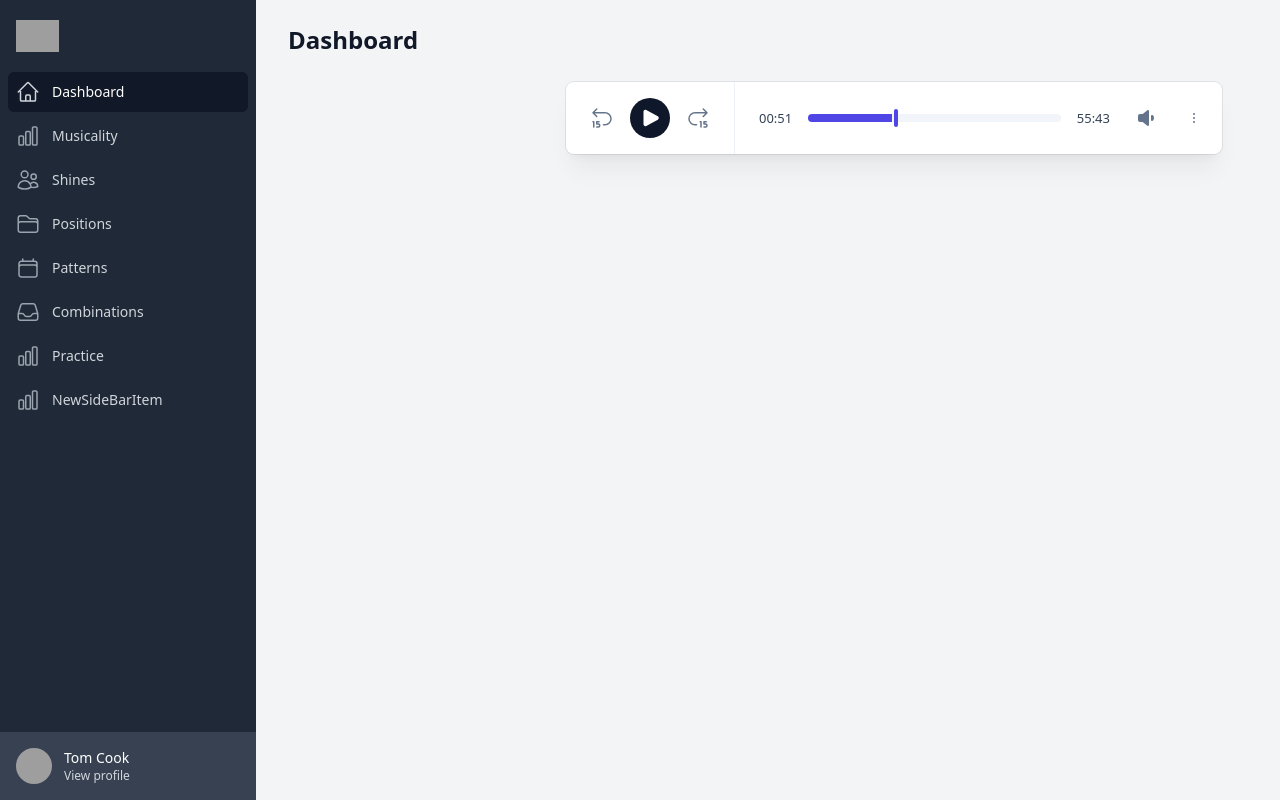
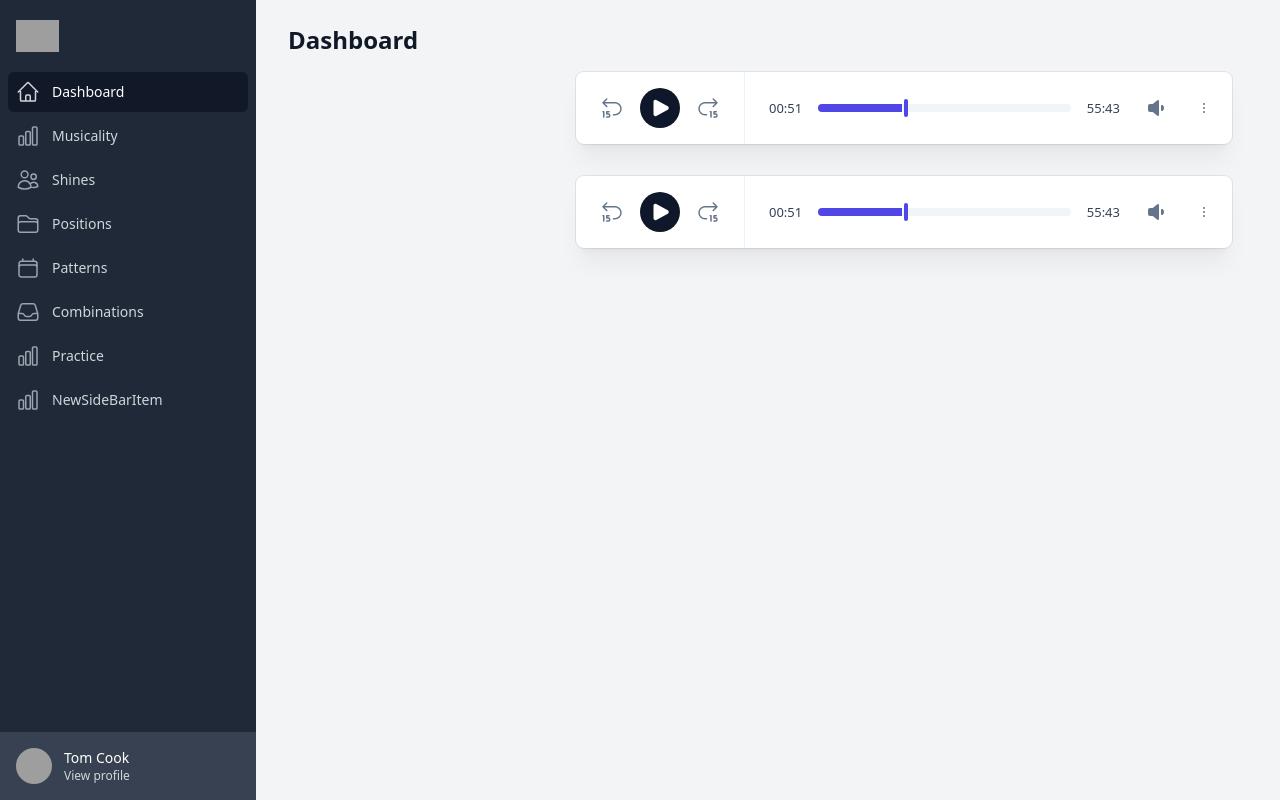
Before and after one commit to hotafrika/wails-vite-react-ts-tailwind-template, a React (Vite) app in the folder frontend/: page /music in a window 1280 px wide. Built offline with nearby package versions, Linux system fonts and the light colour scheme; grey boxes are pictures that could not be loaded.

Commit message:
add react router

```diff
--- a/frontend/package.json
+++ b/frontend/package.json
@@ -12,8 +12,12 @@
     "@headlessui/react": "^1.7.3",
     "@heroicons/react": "^2.0.13",
     "heroicons": "^2.0.13",
+    "localforage": "^1.10.0",
+    "match-sorter": "^6.3.1",
     "react": "^18.2.0",
-    "react-dom": "^18.2.0"
+    "react-dom": "^18.2.0",
+    "react-router-dom": "^6.4.3",
+    "sort-by": "^1.2.0"
   },
   "devDependencies": {
     "@types/react": "^18.0.17",
--- a/frontend/src/App.tsx
+++ b/frontend/src/App.tsx
@@ -1,6 +1,7 @@
 import './App.css'
 import { Fragment, useState } from 'react'
 import { Dialog, Transition } from '@headlessui/react'
+import { Outlet } from "react-router-dom";
 import {
     Bars3Icon,
     CalendarIcon,
@@ -12,10 +13,11 @@ import {
     XMarkIcon,
 } from '@heroicons/react/24/outline'
 import Dashboard from "./components/pages/Dashboard/Dashboard"
+import React from 'react';
 
 const navigation = [
-    { name: 'Dashboard', href: '#', icon: HomeIcon, current: true },
-    { name: 'Musicality', href: '#', icon: ChartBarIcon, current: false },
+    { name: 'Dashboard', href: '/', icon: HomeIcon, current: true },
+    { name: 'Musicality', href: '/music', icon: ChartBarIcon, current: false },
     { name: 'Shines', href: '#', icon: UsersIcon, current: false },
     { name: 'Positions', href: '#', icon: FolderIcon, current: false },
     { name: 'Patterns', href: '#', icon: CalendarIcon, current: false },
@@ -205,8 +207,12 @@ function App() {
                                 <h1 className="text-2xl font-semibold text-gray-900">Dashboard</h1>
                             </div>
                             <div className="mx-auto max-w-7xl px-4 sm:px-6 md:px-8">
+
+                                <Outlet />
                                 {/* Replace with your content */}
-                                <Dashboard />
+                                {/* <Dashboard /> */}
+
+
                                 {/* <div>
 
 
--- /dev/null
+++ b/frontend/src/components/pages/Music/Music.tsx
@@ -0,0 +1,20 @@
+import React from "react";
+import { Fragment, useState } from "react";
+import MusicPlayer from "../../layout/MusicPlayer.js";
+
+function Music() {
+  return (
+    <>
+      <div className="music-page">
+
+
+        <div>
+          <MusicPlayer />
+          <MusicPlayer />
+        </div>
+      </div>
+    </>
+  );
+}
+
+export default Music;
--- a/frontend/src/main.tsx
+++ b/frontend/src/main.tsx
@@ -2,9 +2,34 @@ import React from 'react'
 import ReactDOM from 'react-dom/client'
 import App from './App'
 import './index.css'
+import Dashboard from './components/pages/Dashboard/Dashboard'
+import Music from './components/pages/Music/Music';
+
+import {
+  createBrowserRouter,
+  RouterProvider,
+  Route,
+} from "react-router-dom";
+
+const router = createBrowserRouter([
+  {
+    path: "/",
+    element: <App />,
+    children: [
+      {
+        path: "/",
+        element: <Dashboard />,
+      },
+      {
+        path: "/music",
+        element: <Music />,
+      },
+    ],
+  },
+]);
 
 ReactDOM.createRoot(document.getElementById('root') as HTMLElement).render(
   <React.StrictMode>
-    <App />
+     <RouterProvider router={router} />
   </React.StrictMode>
 )
```
Also changed, not shown: 1 other file (tests, documents, lock files or other folders).
